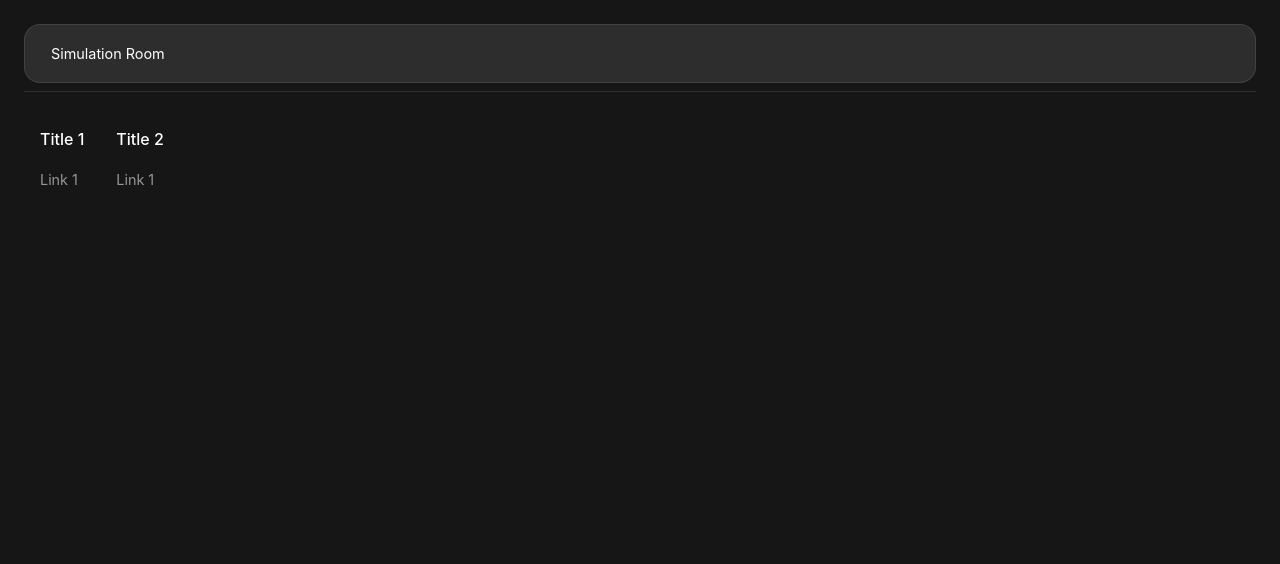
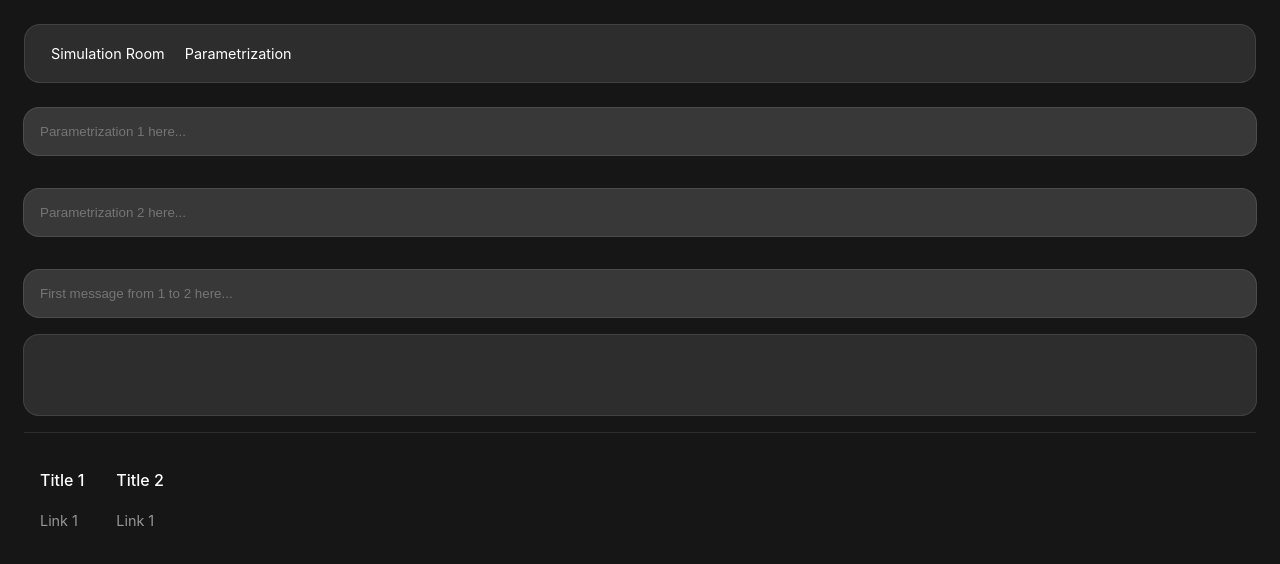
Before and after one commit to znx-x/mind-crafter, a React (Create React App) app: page / in a window 1280 px wide. Shown: the top 564 px of the page. Built offline with nearby package versions, Linux system fonts and the light colour scheme.

Commit message:
api caller, ui changes

```diff
--- a/src/App.tsx
+++ b/src/App.tsx
@@ -4,23 +4,27 @@ import {
   PageWrapper,
 } from './styles'
 
-/* components */
+// Header & Footer
 import Header from './components/header';
+import Footer from './components/footer';
 
-/* pages */
+// App Pages
 import SimulationRoom from "./pages/simulation-room";
-import Footer from './components/footer';
+import Parametrization from './pages/parametrization';
 
 function App() {
   return (
     <>
       <BrowserRouter>
         <AppWrapper>
+          <PageWrapper>
             <Header />
             <Routes>
               <Route path="/" element={<SimulationRoom />} />
+              <Route path="/parametrization" element={<Parametrization />} />
             </Routes>
             <Footer />
+          </PageWrapper>
         </AppWrapper>
       </BrowserRouter>
     </>
--- a/src/components/header.tsx
+++ b/src/components/header.tsx
@@ -10,6 +10,9 @@ export function Header() {
             <HeaderItem href='/' target='_self'>
                 Simulation Room
             </HeaderItem>
+            <HeaderItem href='/parametrization' target='_self'>
+                Parametrization
+            </HeaderItem>
         </HeaderWrapper>
         </>
     )
--- /dev/null
+++ b/src/constants/settings.ts
@@ -0,0 +1,16 @@
+// AI Configs
+
+/* Master */
+export const MasterEngine = `gpt-3.5-turbo`;
+export const MasterParameters = `You're the master.`;
+export const MasterApiEndpoint = `https://url.com`;
+
+/* Subject 1 */
+export const Subject1Engine = `gpt-3.5-turbo`;
+export const Subject1Parameters = `You're subject 1.`;
+export const Subject1ApiEndpoint = `https://url.com`;
+
+/* Subject 2 */
+export const Subject2Engine = `gpt-3.5-turbo`;
+export const Subject2Parameters = `You're subject 2.`;
+export const Subject2ApiEndpoint = `https://url.com`;
--- /dev/null
+++ b/src/pages/parametrization/index.tsx
@@ -0,0 +1,8 @@
+export function Parametrization() {
+    return(
+        <>
+        </>
+    )
+}
+
+export default Parametrization
--- a/src/pages/simulation-room/index.tsx
+++ b/src/pages/simulation-room/index.tsx
@@ -1,6 +1,45 @@
+import callApi from '../../utils/gptApiCall'
+import {
+    MasterEngine,
+    Subject1Engine,
+    Subject2Engine,
+    MasterParameters,
+    Subject1Parameters,
+    Subject2Parameters,
+    MasterApiEndpoint,
+    Subject1ApiEndpoint,
+    Subject2ApiEndpoint,
+} from '../../constants/settings'
+import {
+    TriggerInput,
+    TextBox,
+} from '../../styles/simulationRoom'
+
 export function SimulationRoom() {
+
+    async function fetchData() {
+        try {
+            const response = await callApi({
+                apiEngine: 'gpt-3.5-turbo',
+                apiParameters: 'parameters here',
+                apiMessage: 'message here',
+                apiKey: 'your-api-key',
+                apiEndpoint: 'https://zara.restratagem.com/api/chat'
+            });
+            console.log('API Response:', response);
+        } catch (error) {
+            console.error('API Call Failed:', error);
+        }
+    }
+
     return(
         <>
+        <TriggerInput placeholder="Parametrization 1 here..." />
+        <TriggerInput placeholder="Parametrization 2 here..." />
+        <TriggerInput placeholder="First message from 1 to 2 here..." />
+        <TextBox>
+
+        </TextBox>
         </>
     )
 }
--- a/src/styles/footer.tsx
+++ b/src/styles/footer.tsx
@@ -7,7 +7,7 @@ import {
 export const FooterWrapper = styled.div`
     display: flex;
     flex-direction: row;
-    margin: 0.5rem;
+    margin: 1rem 0.5rem;
     min-height: 2rem;
     background: transparent;
     border-top: 1px solid ${BorderColor};
--- a/src/styles/index.tsx
+++ b/src/styles/index.tsx
@@ -11,6 +11,7 @@ export const DefaultTextFontSize = `0.9rem`;
 export const AppWrapper = styled.div`
     width: calc(100vw - 2rem);
     min-height: calc(100vh - 2rem);
+    text-align: center;
     margin: 0 auto;
     padding: 1rem;
     background: rgba(22, 22, 22, 1);
@@ -18,6 +19,7 @@ export const AppWrapper = styled.div`
 `
 
 export const PageWrapper = styled.div`
-    width: 1320px;
-    margin: 0;
+    max-width: 1320px;
+    margin: auto;
+    padding: auto;
 `
--- a/src/styles/simulationRoom.tsx
+++ b/src/styles/simulationRoom.tsx
@@ -1 +1,25 @@
 import styled from "styled-components";
+import {
+    BorderColor,
+    BorderRadius,
+} from ".";
+
+export const TriggerInput = styled.input`
+    border-radius: ${BorderRadius};
+    border: 1px solid ${BorderColor};
+    background: rgba(255, 255, 255, 0.15);
+    color: #FFF;
+    width: calc(100% - 3rem);
+    margin: 1rem auto;
+    padding: 1rem;
+`
+
+export const TextBox = styled.div`
+    border-radius: ${BorderRadius};
+    border: 1px solid ${BorderColor};
+    background: rgba(255, 255, 255, 0.1);
+    width: calc(100% - 3rem);
+    min-height: 3rem;
+    margin: auto;
+    padding: 1rem;
+`
--- /dev/null
+++ b/src/utils/gptApiCall.tsx
@@ -0,0 +1,48 @@
+interface ApiProps {
+    apiEngine: string;
+    apiParameters: string;
+    apiMessage: string;
+    apiKey: string;
+    apiEndpoint: string;
+}
+
+export function callApi({ apiEngine, apiParameters, apiMessage, apiKey, apiEndpoint }: ApiProps): Promise<string> {
+    return new Promise((resolve, reject) => {
+        const xhr = new XMLHttpRequest();
+        xhr.open('POST', apiEndpoint, true);
+        xhr.setRequestHeader('Content-Type', 'application/json');
+        xhr.setRequestHeader('Authorization', `Bearer ${apiKey}`);
+
+        const requestData = {
+            model: apiEngine,
+            messages: [
+                {
+                    role: 'system',
+                    content: apiParameters,
+                },
+                {
+                    role: 'user',
+                    content: apiMessage,
+                }
+            ],
+        };
+
+        xhr.onreadystatechange = function () {
+            if (xhr.readyState === 4) {
+                if (xhr.status >= 200 && xhr.status < 300) {
+                    resolve(xhr.responseText);
+                } else {
+                    reject(xhr.statusText);
+                }
+            }
+        };
+
+        xhr.onerror = function () {
+            reject(xhr.statusText);
+        };
+
+        xhr.send(JSON.stringify(requestData));
+    });
+}
+
+export default callApi
```
Also changed, not shown: 2 other files (tests, documents, lock files or other folders). Lines whose indentation alone changed are shown as unchanged.
